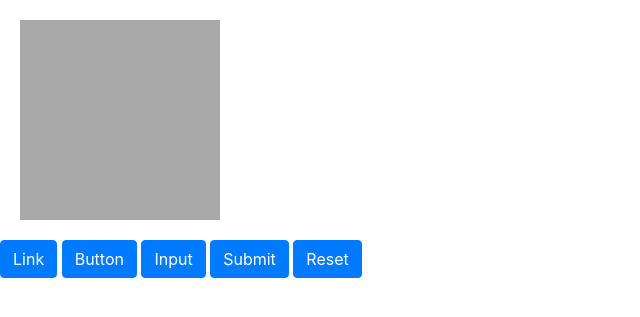
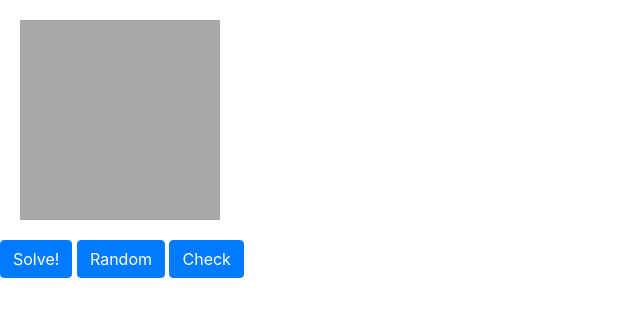
Before and after one commit to MajesticKoala/sudoku-solver, a Flask app: page / in a window 1280 px wide. Shown: the part 56-373 px from the top of the page, without its empty margins (0-640 px from the left). Run offline with Flask 2, Linux system fonts and the light colour scheme; some libraries are stand-ins or nearby versions.

Commit message:
Solve, Random, Check

```diff
--- a/templates/index.html
+++ b/templates/index.html
@@ -44,12 +44,9 @@
 
     <div class="mainSudoku"></div>
 
-
-    <a class="btn btn-primary" href="#" role="button">Link</a>
-    <button class="btn btn-primary" type="submit">Button</button>
-    <input class="btn btn-primary" type="button" value="Input">
-    <input class="btn btn-primary" type="submit" value="Submit">
-    <input class="btn btn-primary" type="reset" value="Reset">
+    <input class="btn btn-primary" type="button" value="Solve!">
+    <input class="btn btn-primary" type="button" value="Random">
+    <input class="btn btn-primary" type="button" value="Check">
 
 
 
```
